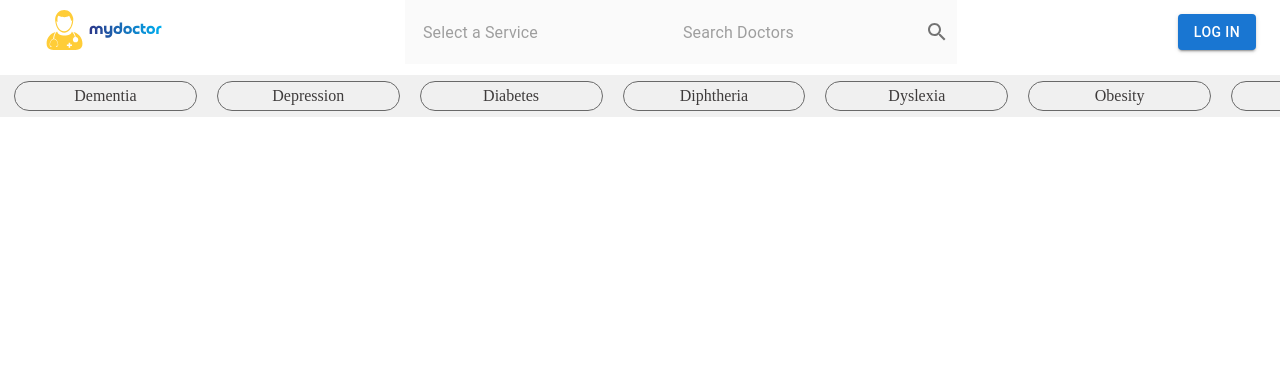
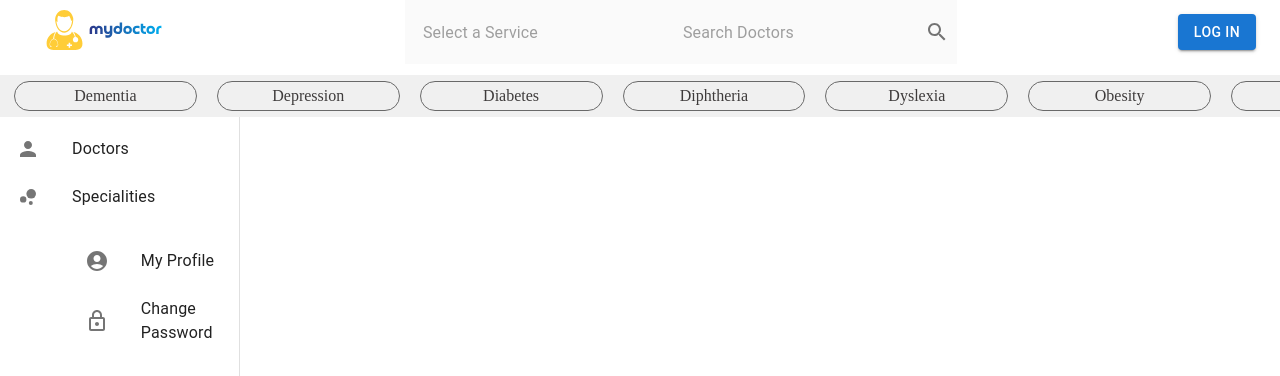
Before and after one commit to Akshat-65/my-doctor-app, a React (Create React App) app: page /myprofile in a window 1280 px wide. Shown: the top 376 px of the page. Built offline with nearby package versions, Linux system fonts and the light colour scheme; no server answers.

Commit message:
Added nested drawer

```diff
--- a/src/App.js
+++ b/src/App.js
@@ -8,6 +8,9 @@ import Specialities from "./pages/Specialities";
 import DoctorDetails from "./pages/DoctorDetails";
 import SpecialityDetails from "./pages/SpecialityDetails";
 import { useState, useEffect } from "react";
+import PatientProfile from "./pages/PatientProfile";
+import PatientAppointments from "./pages/PatientAppointments";
+import ChangePassword from "./pages/ChangePassword";
 
 function App() {
 
@@ -21,6 +24,9 @@ function App() {
           <Route path="/specialities" element={<Specialities />} />
           <Route path="/doctors/:id" element={<DoctorDetails />} />
           <Route path="/search" element={<SpecialityDetails />} />
+          <Route path="/appointments" element={<PatientAppointments />} />
+          <Route path="/myprofile" element={<PatientProfile />} />
+          <Route path="/changepassword" element={<ChangePassword />} />
         </Routes>
       </Box>
     </BrowserRouter>
--- /dev/null
+++ b/src/components/NestedDrawer.js
@@ -0,0 +1,51 @@
+import List from "@mui/material/List";
+import ListItem from "@mui/material/ListItem";
+import ListItemButton from "@mui/material/ListItemButton";
+import ListItemIcon from "@mui/material/ListItemIcon";
+import ListItemText from "@mui/material/ListItemText";
+import AccountCircle from "@mui/icons-material/AccountCircle";
+import LockOutlinedIcon from '@mui/icons-material/LockOutlined';
+import { useNavigate } from "react-router-dom";
+
+const NestedDrawer = () => {
+
+    const navigate = useNavigate();
+
+    const itemsList = [
+        {
+            text: "My Profile",
+            to: "/myprofile",
+            icon :  <AccountCircle/>
+          },
+        {
+          text: "Change Password",
+          to: "/changepassword",
+          icon : <LockOutlinedIcon/>
+        }
+      ];
+
+      const handleNav = (navigateTo)=>{
+        console.log(navigateTo);
+         navigate(navigateTo);
+      }
+
+    return (
+        <List sx={{ml:'4.3rem', cursor:'pointer'}}>
+        {itemsList.map((item, index) => {
+          const { text, to, icon } = item;
+          return (
+            <ListItem key={text} disablePadding onClick={()=>handleNav(to)}>
+              <ListItemButton>
+                <ListItemIcon>
+                  {icon}
+                </ListItemIcon>
+                <ListItemText primary={text} />
+              </ListItemButton>
+            </ListItem>
+          );
+        })}
+      </List>
+     );
+}
+
+export default NestedDrawer;
--- a/src/components/SideNav.js
+++ b/src/components/SideNav.js
@@ -8,40 +8,52 @@ import ListItemIcon from "@mui/material/ListItemIcon";
 import ListItemText from "@mui/material/ListItemText";
 import PersonIcon from "@mui/icons-material/Person";
 import BubbleChartIcon from "@mui/icons-material/BubbleChart";
-import CalendarTodayIcon from '@mui/icons-material/CalendarToday';
-import ExitToAppIcon from '@mui/icons-material/ExitToApp';
-import { useNavigate } from "react-router-dom";
+import CalendarTodayIcon from "@mui/icons-material/CalendarToday";
+import ExitToAppIcon from "@mui/icons-material/ExitToApp";
+import { useEffect } from "react";
+import { useLocation, useNavigate } from "react-router-dom";
+import NestedDrawer from "./NestedDrawer";
 
 const drawerWidth = 240;
 const SideNav = () => {
+  const navigate = useNavigate();
+  const user = JSON.parse(localStorage.getItem("userContext"));
 
-    const navigate = useNavigate();
-    const user =  JSON.parse(localStorage.getItem("userContext"));
+  const location = useLocation();
+  let getLocation = location.pathname;
+  useEffect(() => {
+    console.log(location.pathname);
+  }, [location]);
+  console.log(getLocation);
 
   const itemsList = [
     {
       text: "Doctors",
       to: "/",
-          icon : <PersonIcon />
+      icon: <PersonIcon />,
     },
     {
       text: "Specialities",
       to: "/specialities",
-          icon : <BubbleChartIcon />
+      icon: <BubbleChartIcon />,
     },
     {
       text: "My Appointments",
       to: "/appointments",
-          icon : <CalendarTodayIcon/>
+      icon: <CalendarTodayIcon />,
     },
     {
       text: "Account Settings",
       to: "/myprofile",
-          icon : <ExitToAppIcon/>
+      icon: <ExitToAppIcon />,
     },
   ];
 
-       let itemsListWithoutLogIn = itemsList.slice(0,2);
+  let itemsListWithoutLogIn = itemsList.slice(0, 2);
+  let nestedDrawer;
+  if (getLocation === "/myprofile" || getLocation === "/changepassword") {
+    nestedDrawer = <NestedDrawer/>;
+  }
 
   const drawer = (
     <div style={{ marginTop: "7.3rem" }}>
@@ -49,24 +61,23 @@ const SideNav = () => {
         {(user ? itemsList : itemsListWithoutLogIn).map((item, index) => {
           const { text, to, icon } = item;
           return (
-                <ListItem key={text} disablePadding onClick={()=>handleNav(to)}>
+            <ListItem key={text} disablePadding onClick={() => handleNav(to)}>
               <ListItemButton>
-                    <ListItemIcon>
-                      {icon}
-                    </ListItemIcon>
+                <ListItemIcon>{icon}</ListItemIcon>
                 <ListItemText primary={text} />
               </ListItemButton>
             </ListItem>
           );
         })}
       </List>
+      {nestedDrawer}
     </div>
   );
 
-      const handleNav = (navigateTo)=>{
+  const handleNav = (navigateTo) => {
     console.log(navigateTo);
     navigate(navigateTo);
-      }
+  };
   return (
     <Box
       component="nav"
@@ -90,6 +101,6 @@ const SideNav = () => {
       </Drawer>
     </Box>
   );
-}
+};
 
 export default SideNav;
--- a/src/components/Sidebar.js
+++ b/src/components/Sidebar.js
@@ -14,7 +14,10 @@ import IconButton from "@mui/material/IconButton";
 import CloseIcon from "@mui/icons-material/Close";
 import CalendarTodayIcon from '@mui/icons-material/CalendarToday';
 import ExitToAppIcon from '@mui/icons-material/ExitToApp';
-import { useNavigate } from "react-router-dom";
+import { useLocation, useNavigate } from "react-router-dom";
+import { useEffect } from "react";
+import NestedDrawer from "./NestedDrawer";
+
 
 export default function Sidebar() {
   const [state, setState] = React.useState({
@@ -23,6 +26,13 @@ export default function Sidebar() {
 
   const navigate = useNavigate();
   const user =  JSON.parse(localStorage.getItem("userContext"));
+
+  const location = useLocation();
+  let getLocation = location.pathname;
+
+  useEffect(() => {
+    console.log(location.pathname);
+  }, [location]);
 
   const itemsList = [
     {
@@ -48,6 +58,11 @@ export default function Sidebar() {
   ];
 
   let itemsListWithoutLogIn = itemsList.slice(0,2);
+
+  let nestedDrawer;
+  if (getLocation === "/myprofile" || getLocation === "/changepassword") {
+    nestedDrawer = <NestedDrawer/>;
+  }
 
   const toggleDrawer = (anchor, open) => (event) => {
     if (
@@ -82,6 +97,7 @@ export default function Sidebar() {
               );
             })}
           </List>
+          {nestedDrawer}
     </Box>
   );
 
--- /dev/null
+++ b/src/pages/ChangePassword.js
@@ -0,0 +1,23 @@
+import Box from "@mui/material/Box";
+import SideNav from "../components/SideNav";
+const ChangePassword = () => {
+    const drawerWidth = 240;
+    return (
+        <Box sx={{ display: "flex", mt: { xs: "12rem", md: "9rem" } }}>
+        <SideNav />
+        <Box
+          component="main"
+          sx={{
+            flexGrow: 1,
+            width: { sm: `calc(100% - ${drawerWidth}px)` },
+          }}
+        >
+          <Box component="section" sx={{ pl: "1rem", pr: "1rem" }}>
+
+          </Box>
+        </Box>
+      </Box>
+     );
+}
+
+export default ChangePassword;
--- /dev/null
+++ b/src/pages/PatientAppointments.js
@@ -0,0 +1,25 @@
+import Box from "@mui/material/Box";
+import SideNav from "../components/SideNav";
+
+const PatientAppointments = () => {
+
+    const drawerWidth = 240;
+    return (
+        <Box sx={{ display: "flex", mt: { xs: "12rem", md: "9rem" } }}>
+        <SideNav />
+        <Box
+          component="main"
+          sx={{
+            flexGrow: 1,
+            width: { sm: `calc(100% - ${drawerWidth}px)` },
+          }}
+        >
+          <Box component="section" sx={{ pl: "1rem", pr: "1rem" }}>
+
+          </Box>
+        </Box>
+      </Box>
+     );
+}
+
+export default PatientAppointments;
--- /dev/null
+++ b/src/pages/PatientProfile.js
@@ -0,0 +1,25 @@
+import Box from "@mui/material/Box";
+import SideNav from "../components/SideNav";
+
+const PatientProfile = () => {
+
+    const drawerWidth = 240;
+  return (
+    <Box sx={{ display: "flex", mt: { xs: "12rem", md: "9rem" } }}>
+    <SideNav />
+    <Box
+      component="main"
+      sx={{
+        flexGrow: 1,
+        width: { sm: `calc(100% - ${drawerWidth}px)` },
+      }}
+    >
+      <Box component="section" sx={{ pl: "1rem", pr: "1rem" }}>
+
+      </Box>
+    </Box>
+  </Box>
+  );
+};
+
+export default PatientProfile;
```
Lines whose indentation alone changed are shown as unchanged.
